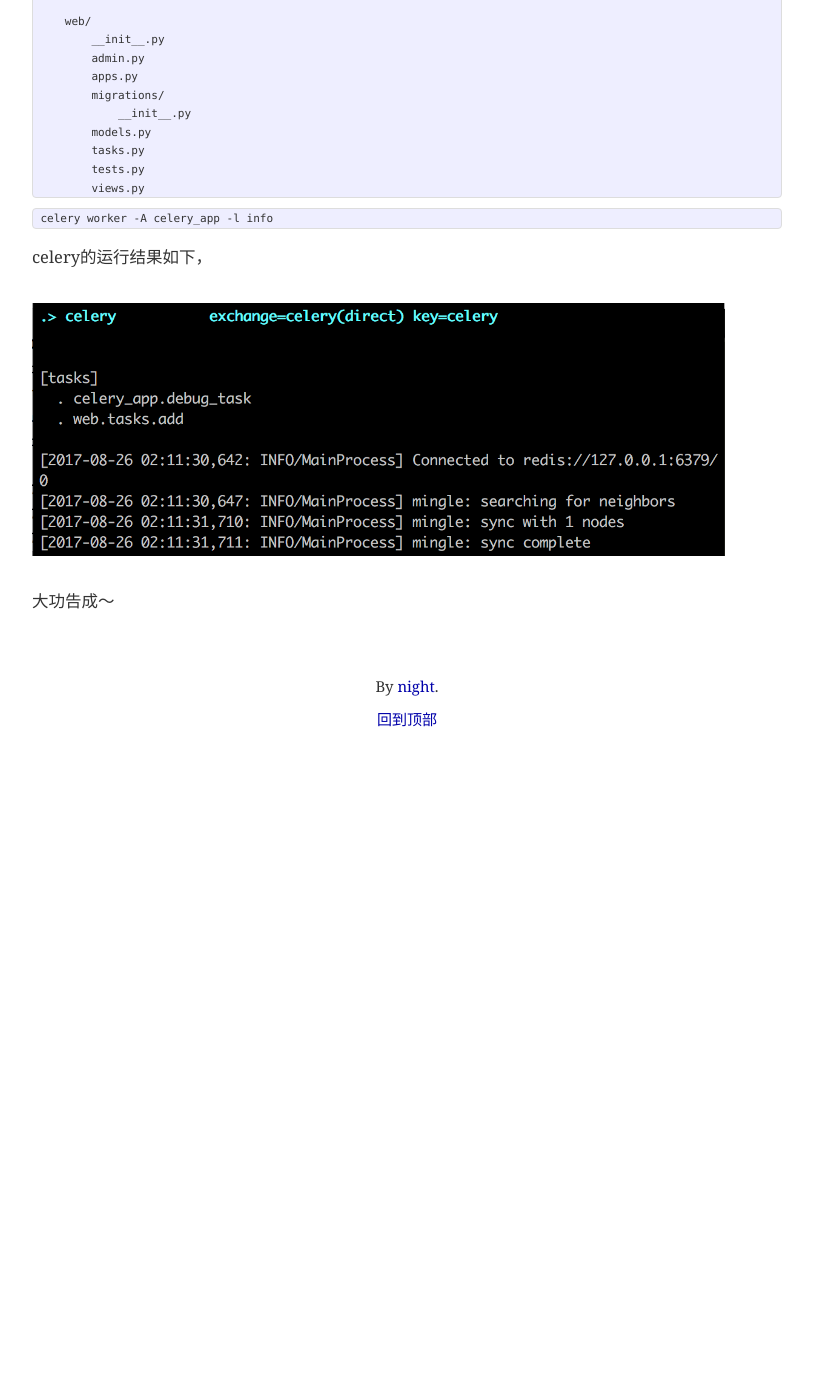
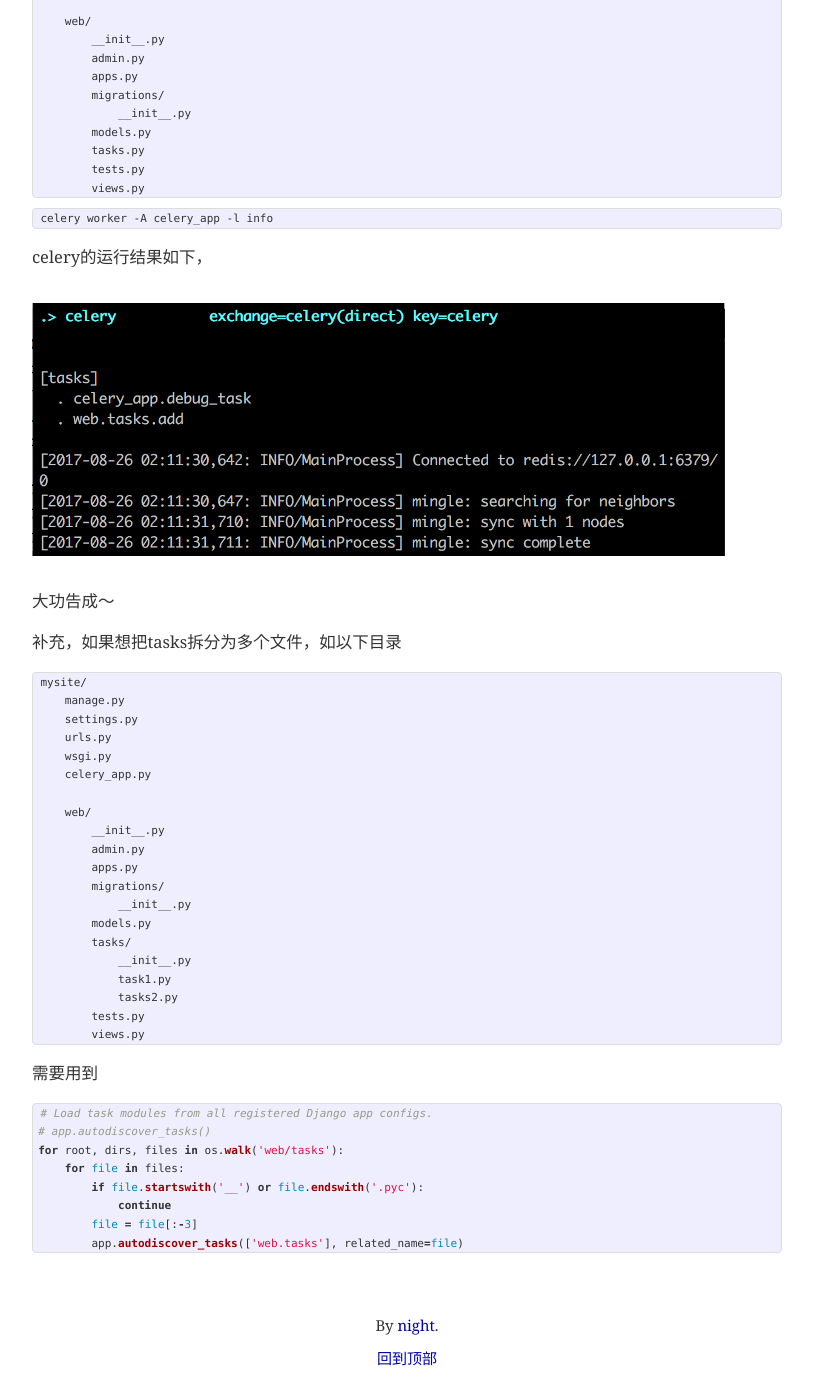
Before and after one commit to night1008/night1008.github.io, a Jekyll site: the page built from _posts/2017-08-25-django-single-app-anatomy.md, in a window 1280 px wide and 1400 px high, scrolled down 4389 px. Shown: the whole window, without its empty margins (233-1046 px from the left). Built offline with Jekyll 4.4.1, drawn with Linux system fonts in a browser that asks for light colours; comment, search, counter and statistics services are not loaded; before the commit the page ends 5150 px from its top, so only the background shows below that.

Commit message:
add post

````diff
--- a/_posts/2017-08-25-django-single-app-anatomy.md
+++ b/_posts/2017-08-25-django-single-app-anatomy.md
@@ -187,3 +187,39 @@ celery的运行结果如下，
 ![celery-result](/assets/img/2017-08-25/celery-result.png)
 
 大功告成～
+
+补充，如果想把tasks拆分为多个文件，如以下目录
+```
+mysite/
+    manage.py
+    settings.py
+    urls.py
+    wsgi.py
+    celery_app.py
+
+    web/
+        __init__.py
+        admin.py
+        apps.py
+        migrations/
+            __init__.py
+        models.py
+        tasks/
+            __init__.py
+            task1.py
+            tasks2.py
+        tests.py
+        views.py
+```
+
+需要用到
+```python
+# Load task modules from all registered Django app configs.
+# app.autodiscover_tasks()
+for root, dirs, files in os.walk('web/tasks'):
+    for file in files:
+        if file.startswith('__') or file.endswith('.pyc'):
+            continue
+        file = file[:-3]
+        app.autodiscover_tasks(['web.tasks'], related_name=file)
+```
````
Also changed, not shown: _posts/2017-10-25-python-mutable-and-unmutable.md (added, +63 -0 lines).
